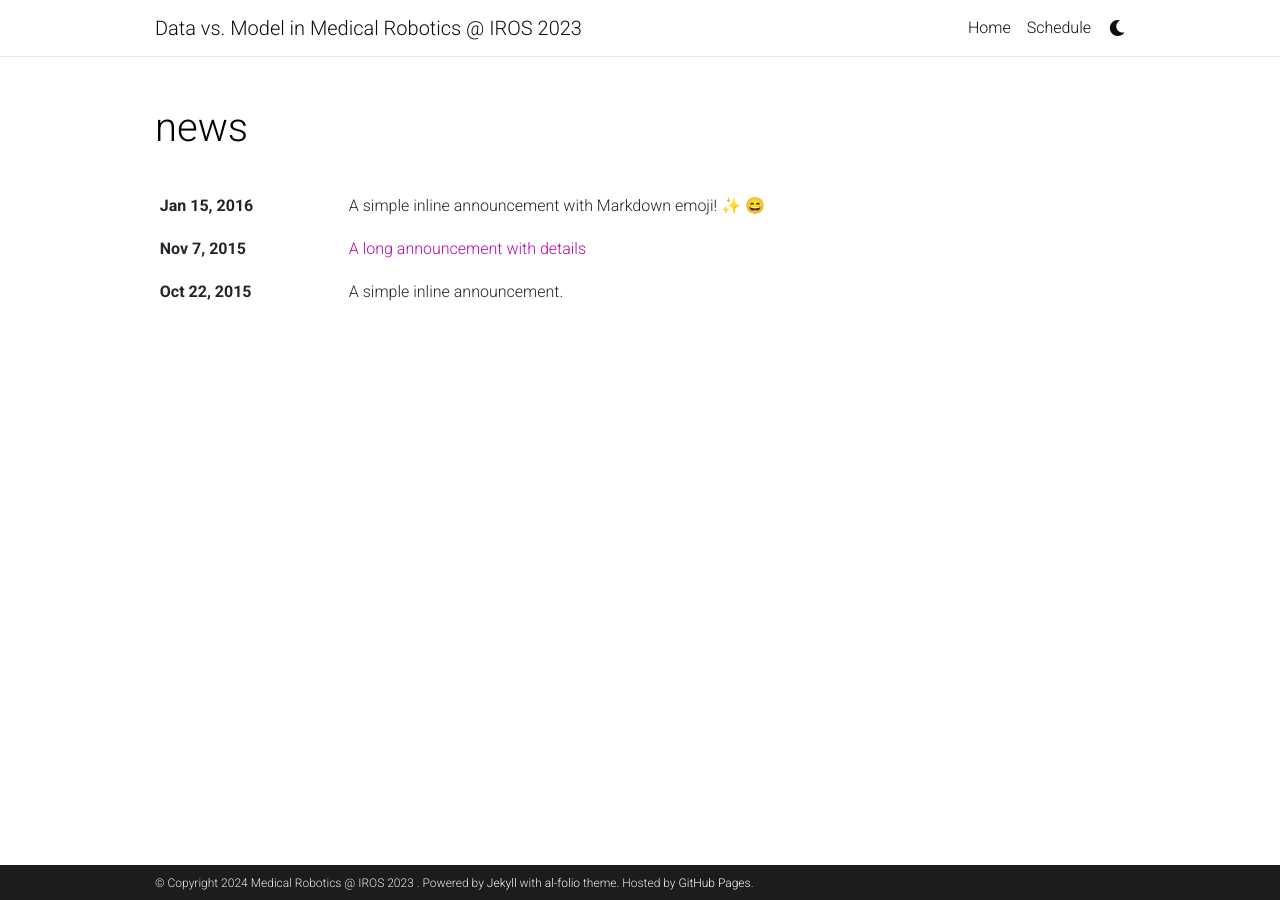
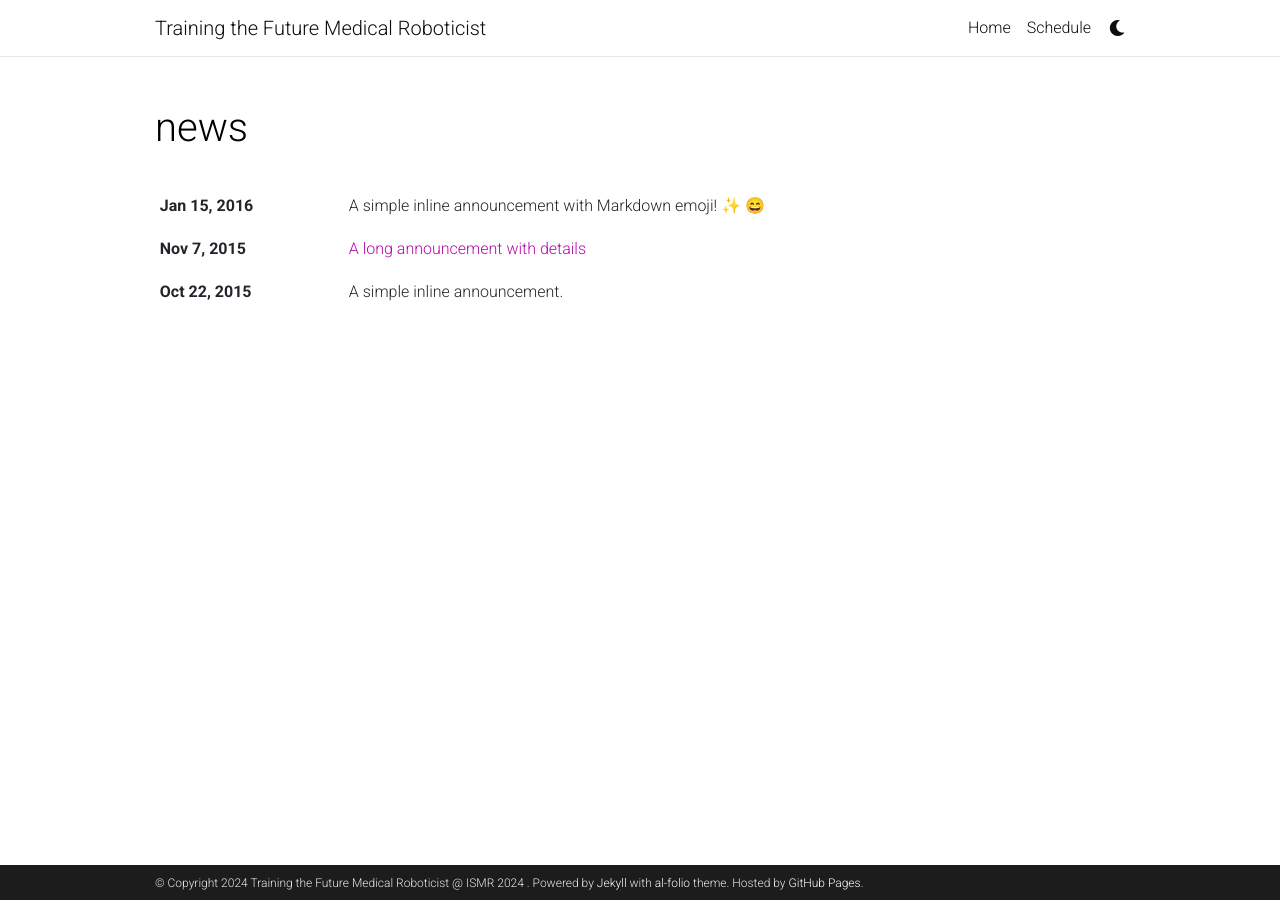
Before and after one commit to future-med-roboticist/future-med-roboticist.github.io, a Jekyll site: the page built from news.html, in a window 1280 px wide. Built offline with Jekyll 4.4.1, drawn with Linux system fonts in a browser that asks for light colours; full-size pictures stand in for the smaller copies a plugin makes; emoji names are drawn with the system emoji font; comment, search, counter and statistics services are not loaded; a style sheet for code colours, icons or effects is not loaded.

Commit message:
Update _config.yml

```diff
--- a/_config.yml
+++ b/_config.yml
@@ -2,9 +2,9 @@
 # Site settings
 # -----------------------------------------------------------------------------
 
-first_name: Medical Robotics @ IROS 2023
+first_name: Training the Future Medical Roboticist @ ISMR 2024
 last_name:
-title: Data vs. Model in Medical Robotics @ IROS 2023 # the website title (if blank, full name will be used instead)
+title: Training the Future Medical Roboticist
 email: yash.chitalia@louisville.edu
 description: > # the ">" symbol means to ignore newlines until "footer_text:"
   A workshop to discuss a data-driven vs. model-based approach to the field of medical robotics.
@@ -16,7 +16,7 @@ keywords: score functions, score-based methods, diffusion  # add your own keywor
 lang: en # the language of your site (for example: en, fr, cn, ru, etc.)
 icon: ∇  # the emoji used as the favicon (alternatively, provide image name in /assets/img/)
 
-url: https://medrob-workshop.github.io # the base hostname & protocol for your site
+url: https://future-med-roboticist.github.io # the base hostname & protocol for your site
 baseurl:  # the subpath of your site, e.g. /blog/
 last_updated: false # set to true if you want to display last updated in the footer
 impressum_path:  # set to path to include impressum link in the footer, use the same path as permalink in a page, helps to conform with EU GDPR
```
